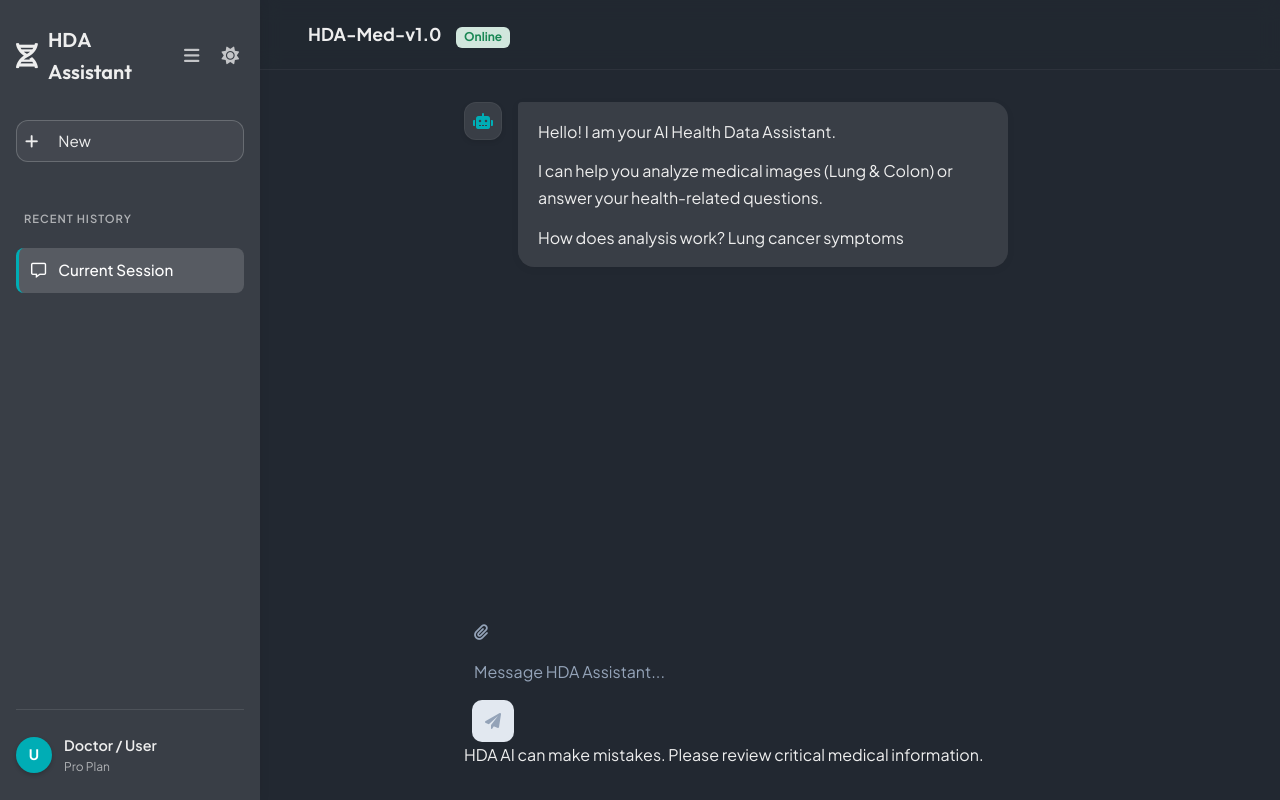
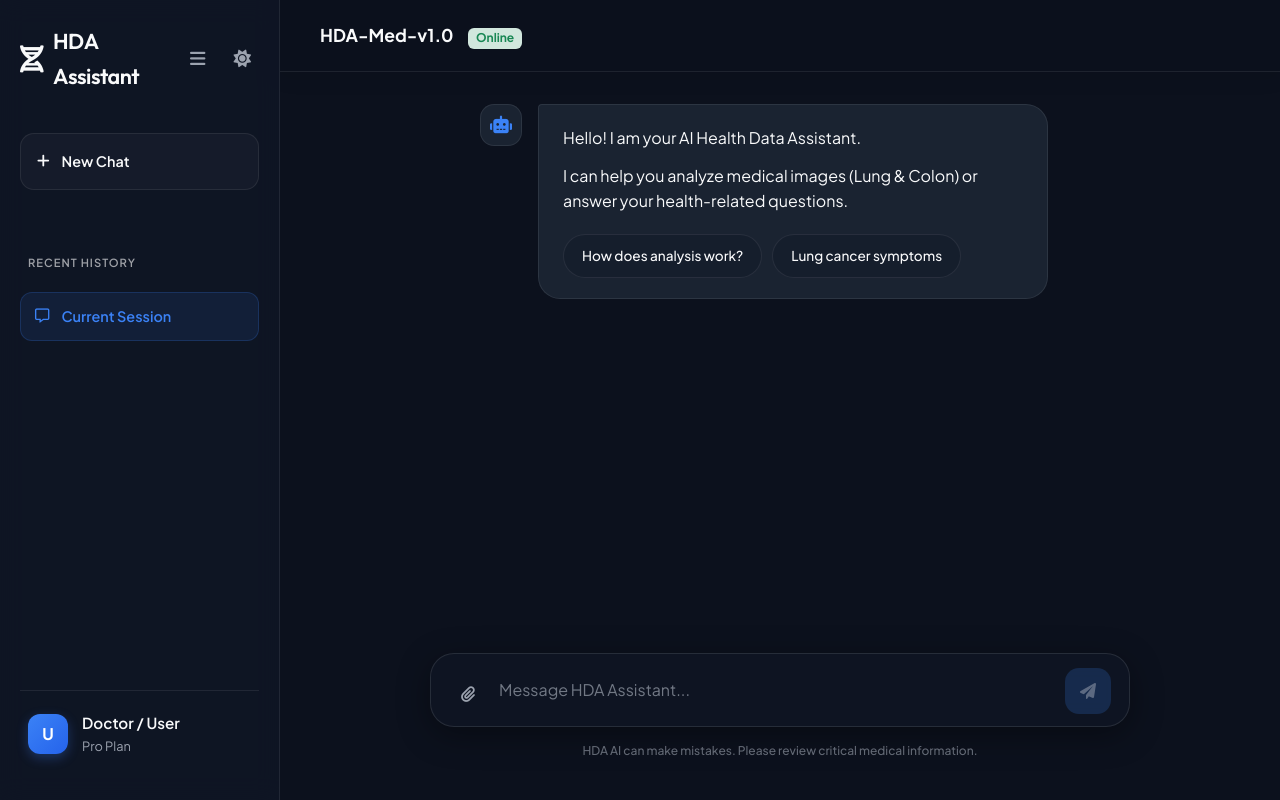
Before and after one commit to blackeagle686/hda_v3, a FastAPI app: page / in a window 1280 px wide. Run offline with FastAPI, Linux system fonts and the light colour scheme; some libraries are stand-ins or nearby versions.

Commit message:
fix style

```diff
--- a/static/css/style.css
+++ b/static/css/style.css
@@ -1,54 +1,61 @@
 :root {
-    /* Default Dark Theme (Matches user request) */
-    --bg-color: #222831;
-    --sidebar-bg: #393E46;
-    --sidebar-text: #EEEEEE;
-    --chat-bg: #222831;
-    --primary-color: #00ADB5;
-    --primary-hover: #008C94;
-    --user-msg-bg: #00ADB5;
-    --ai-msg-bg: #393E46;
-    --border-color: #393E46;
-    --text-primary: #EEEEEE;
-    --text-secondary: #B0BEC5;
+    /* Premium Dark Theme - Neo-Glass */
+    --bg-color: #0c111d;
+    --sidebar-bg: rgba(17, 24, 39, 0.7);
+    --sidebar-text: #f9fafb;
+    --chat-bg: #0c111d;
+    --primary-color: #3b82f6;
+    --primary-hover: #2563eb;
+    --user-msg-bg: #3b82f6;
+    --ai-msg-bg: rgba(31, 41, 55, 0.8);
+    --border-color: rgba(255, 255, 255, 0.08);
+    --text-primary: #f9fafb;
+    --text-secondary: #9ca3af;
 
-    /* Semantic Variables for Hardcoded Colors */
-    --header-bg: rgba(34, 40, 49, 0.8);
-    --header-border: rgba(255, 255, 255, 0.05);
-    --input-bg: #393E46;
-    --input-border: rgba(255, 255, 255, 0.08);
-    --card-bg: #393E46;
-    --chip-bg: #393E46;
-    --scrollbar-thumb: #393E46;
-    --scrollbar-thumb-hover: #00ADB5;
-    --toggle-btn-hover: rgba(255, 255, 255, 0.1);
+    /* Semantic Glassmorphism & Depth */
+    --header-bg: rgba(12, 17, 29, 0.8);
+    --header-border: rgba(255, 255, 255, 0.08);
+    --input-bg: rgba(17, 24, 39, 0.6);
+    --input-border: rgba(255, 255, 255, 0.1);
+    --card-bg: rgba(17, 24, 39, 0.5);
+    --chip-bg: rgba(17, 24, 39, 0.4);
+    --scrollbar-thumb: rgba(156, 163, 175, 0.2);
+    --scrollbar-thumb-hover: #3b82f6;
+    --toggle-btn-hover: rgba(255, 255, 255, 0.05);
+
+    /* Shadows & Effects */
+    --shadow-glass: 0 8px 32px 0 rgba(0, 0, 0, 0.36);
+    --blur-glass: 12px;
 
     --font-sans: 'Plus Jakarta Sans', sans-serif;
+    --font-display: 'Outfit', sans-serif;
 }
 
 [data-theme="light"] {
-    --bg-color: #FFF8DE;
-    --sidebar-bg: #576A8F;
-    --sidebar-text: #FFF8DE;
-    --chat-bg: #FFF8DE;
-    --primary-color: #FF7444;
-    --primary-hover: #E65C2B;
-    --user-msg-bg: #FF7444;
-    --ai-msg-bg: #B7BDF7;
-    --border-color: #576A8F;
-    --text-primary: #222222;
-    --text-secondary: #555555;
+    --bg-color: #f9fafb;
+    --sidebar-bg: rgba(243, 244, 246, 0.8);
+    --sidebar-text: #111827;
+    --chat-bg: #ffffff;
+    --primary-color: #3b82f6;
+    --primary-hover: #2563eb;
+    --user-msg-bg: #3b82f6;
+    --ai-msg-bg: #f3f4f6;
+    --border-color: rgba(0, 0, 0, 0.05);
+    --text-primary: #111827;
+    --text-secondary: #6b7280;
 
-    /* Semantic Variables for Light Theme */
-    --header-bg: rgba(255, 255, 255, 0.5);
+    /* Semantic Glassmorphism & Depth - Light */
+    --header-bg: rgba(255, 255, 255, 0.8);
     --header-border: rgba(0, 0, 0, 0.05);
-    --input-bg: #ffffff;
+    --input-bg: rgba(255, 255, 255, 0.9);
     --input-border: rgba(0, 0, 0, 0.08);
     --card-bg: #ffffff;
-    --chip-bg: #ffffff;
-    --scrollbar-thumb: #cbd5e1;
-    --scrollbar-thumb-hover: #94a3b8;
-    --toggle-btn-hover: rgba(0, 0, 0, 0.05);
+    --chip-bg: #f3f4f6;
+    --scrollbar-thumb: rgba(0, 0, 0, 0.1);
+    --scrollbar-thumb-hover: #3b82f6;
+    --toggle-btn-hover: rgba(0, 0, 0, 0.03);
+
+    --shadow-glass: 0 8px 32px 0 rgba(0, 0, 0, 0.05);
 }
 
 
@@ -62,11 +69,12 @@ body {
     height: 100vh;
     overflow: hidden;
     line-height: 1.6;
+    -webkit-font-smoothing: antialiased;
+    transition: background-color 0.4s ease;
 }
 
-/* Custom Scrollbar */
 ::-webkit-scrollbar {
-    width: 8px;
+    width: 6px;
 }
 
 ::-webkit-scrollbar-track {
@@ -75,7 +83,7 @@ body {
 
 ::-webkit-scrollbar-thumb {
     background: var(--scrollbar-thumb);
-    border-radius: 4px;
+    border-radius: 20px;
 }
 
 ::-webkit-scrollbar-thumb:hover {
@@ -90,22 +98,23 @@ body {
 
 /* Sidebar */
 .sidebar {
-    width: 260px;
+    width: 280px;
     background-color: var(--sidebar-bg);
     color: var(--sidebar-text);
     display: flex;
     flex-direction: column;
-    padding: 1.5rem 1rem;
+    padding: 1.5rem 1.25rem;
     flex-shrink: 0;
-    transition: width 0.3s cubic-bezier(0.4, 0, 0.2, 1);
+    transition: all 0.4s cubic-bezier(0.4, 0, 0.2, 1);
     overflow: hidden;
-    box-shadow: 2px 0 10px rgba(0, 0, 0, 0.05);
+    backdrop-filter: blur(var(--blur-glass));
+    border-right: 1px solid var(--border-color);
     z-index: 10;
 }
 
 .sidebar.collapsed {
-    width: 80px;
-    padding: 1.5rem 0.5rem;
+    width: 84px;
+    padding: 1.5rem 0.75rem;
 }
 
 .sidebar.collapsed .logo-text,
@@ -118,17 +127,12 @@ body {
 
 .sidebar.collapsed .logo-area {
     justify-content: center;
-    padding-left: 0;
+    flex-direction: column;
+    gap: 1.5rem;
 }
 
-.sidebar.collapsed .new-chat-btn {
-    justify-content: center;
-}
-
-.sidebar.collapsed .history-item {
-    justify-content: center;
-}
-
+.sidebar.collapsed .new-chat-btn,
+.sidebar.collapsed .history-item,
 .sidebar.collapsed .user-profile {
     justify-content: center;
 }
@@ -136,13 +140,15 @@ body {
 .toggle-btn {
     background: none;
     border: none;
-    color: rgba(255, 255, 255, 0.7);
+    color: var(--text-secondary);
     cursor: pointer;
     font-size: 1.1rem;
-    padding: 5px;
-    margin-left: auto;
+    padding: 8px;
+    display: flex;
+    align-items: center;
+    justify-content: center;
     transition: 0.2s;
-    border-radius: 4px;
+    border-radius: 10px;
 }
 
 .toggle-btn:hover {
@@ -150,52 +156,46 @@ body {
     background-color: var(--toggle-btn-hover);
 }
 
-.sidebar.collapsed .toggle-btn {
-    margin-left: 0;
-    margin-top: 10px;
-    display: none;
+.logo-area .toggle-btn {
+    margin-left: auto;
 }
 
-/* Fix for toggle button in collapsed mode */
-.sidebar.collapsed .logo-area {
-    flex-direction: column;
-    gap: 15px;
-    margin-bottom: 1rem;
-}
-
-.sidebar.collapsed .toggle-btn {
-    display: block;
+.sidebar.collapsed .logo-area .toggle-btn {
+    margin-left: 0;
 }
 
 .logo-area {
-    font-family: 'Outfit', sans-serif;
-    font-weight: 600;
-    font-size: 1.25rem;
-    margin-bottom: 2rem;
+    font-family: var(--font-display);
+    font-weight: 700;
+    font-size: 1.35rem;
+    margin-bottom: 2.5rem;
     display: flex;
     align-items: center;
     gap: 12px;
     color: var(--sidebar-text);
+    letter-spacing: -0.025em;
 }
 
 .new-chat-btn {
-    border: 1px solid rgba(255, 255, 255, 0.2);
-    border-radius: 12px;
-    padding: 12px;
+    border: 1px solid var(--border-color);
+    border-radius: 14px;
+    padding: 14px;
     cursor: pointer;
-    transition: all 0.2s ease;
-    font-size: 0.95rem;
+    transition: all 0.3s ease;
+    font-size: 0.9rem;
+    font-weight: 600;
     display: flex;
     align-items: center;
-    gap: 10px;
-    background-color: rgba(255, 255, 255, 0.05);
+    gap: 12px;
+    background-color: rgba(255, 255, 255, 0.03);
     color: var(--sidebar-text);
 }
 
 .new-chat-btn:hover {
-    background-color: rgba(255, 255, 255, 0.1);
-    transform: translateY(-1px);
-    box-shadow: 0 4px 6px rgba(0, 0, 0, 0.1);
+    background-color: rgba(255, 255, 255, 0.08);
+    transform: translateY(-2px);
+    box-shadow: var(--shadow-glass);
+    border-color: var(--primary-color);
 }
 
 .hist-label {
@@ -209,60 +209,64 @@ body {
 }
 
 .history-item {
-    padding: 10px 12px;
-    border-radius: 8px;
+    padding: 12px 14px;
+    border-radius: 12px;
     cursor: pointer;
-    font-size: 0.95rem;
+    font-size: 0.9rem;
+    font-weight: 500;
     display: flex;
     align-items: center;
     gap: 12px;
-    color: rgba(255, 255, 255, 0.8);
-    transition: all 0.2s;
+    color: var(--text-secondary);
+    transition: all 0.3s cubic-bezier(0.4, 0, 0.2, 1);
+    border: 1px solid transparent;
 }
 
 .history-item:hover {
-    background-color: rgba(255, 255, 255, 0.1);
-    color: #fff;
+    background-color: rgba(255, 255, 255, 0.05);
+    color: var(--text-primary);
+    transform: translateX(4px);
 }
 
 .history-item.active {
-    background-color: rgba(255, 255, 255, 0.15);
-    color: #fff;
-    font-weight: 500;
-    border-left: 3px solid var(--primary-color);
+    background-color: rgba(59, 130, 246, 0.1);
+    color: var(--primary-color);
+    font-weight: 600;
+    border-color: rgba(59, 130, 246, 0.2);
 }
 
 .user-profile {
     margin-top: auto;
     display: flex;
     align-items: center;
-    gap: 12px;
-    padding-top: 1.5rem;
-    border-top: 1px solid rgba(255, 255, 255, 0.1);
+    gap: 14px;
+    padding: 1.25rem 0.5rem;
+    border-top: 1px solid var(--border-color);
 }
 
 .avatar {
-    width: 36px;
-    height: 36px;
-    border-radius: 50%;
-    background-color: var(--primary-color);
+    width: 40px;
+    height: 40px;
+    border-radius: 12px;
+    background: linear-gradient(135deg, var(--primary-color), var(--primary-hover));
     color: white;
     display: flex;
     justify-content: center;
     align-items: center;
     font-weight: 700;
-    font-size: 0.9rem;
-    box-shadow: 0 2px 4px rgba(0, 0, 0, 0.2);
+    font-size: 1rem;
+    box-shadow: 0 4px 12px rgba(59, 130, 246, 0.3);
 }
 
 .user-info .name {
-    font-size: 0.9rem;
+    font-size: 0.95rem;
     font-weight: 600;
+    color: var(--text-primary);
 }
 
 .user-info .status {
-    font-size: 0.75rem;
-    color: rgba(255, 255, 255, 0.6);
+    font-size: 0.8rem;
+    color: var(--text-secondary);
 }
 
 /* Chat Area */
@@ -275,16 +279,16 @@ body {
 }
 
 .chat-header {
-    height: 70px;
+    height: 72px;
     border-bottom: 1px solid var(--header-border);
-    /* Softer border */
     display: flex;
     align-items: center;
-    padding: 0 3rem;
+    padding: 0 2.5rem;
     justify-content: space-between;
     background-color: var(--header-bg);
-    /* Slight transparency */
-    backdrop-filter: blur(10px);
+    backdrop-filter: blur(var(--blur-glass));
+    box-shadow: 0 4px 20px rgba(0, 0, 0, 0.1);
+    z-index: 5;
 }
 
 .model-name {
@@ -331,20 +335,22 @@ body {
 }
 
 .avatar-icon {
-    width: 38px;
-    height: 38px;
-    border-radius: 12px;
+    width: 42px;
+    height: 42px;
+    border-radius: 14px;
     display: flex;
     justify-content: center;
     align-items: center;
     flex-shrink: 0;
-    box-shadow: 0 2px 5px rgba(0, 0, 0, 0.1);
+    font-size: 1.1rem;
+    box-shadow: var(--shadow-md);
 }
 
 .ai-message .avatar-icon {
-    background-color: var(--sidebar-bg);
+    background-color: var(--ai-msg-bg);
     color: var(--primary-color);
     border: 1px solid var(--header-border);
+    backdrop-filter: blur(4px);
 }
 
 .user-message {
@@ -358,69 +364,70 @@ body {
 
 .message-content {
     font-size: 1rem;
-    line-height: 1.7;
+    line-height: 1.6;
     color: var(--text-primary);
-    padding: 1rem 1.25rem;
-    max-width: 80%;
-    box-shadow: 0 2px 8px rgba(0, 0, 0, 0.05);
+    padding: 1.25rem 1.5rem;
+    max-width: 85%;
     position: relative;
     word-wrap: break-word;
+    border-radius: 20px;
+    transition: all 0.3s ease;
 }
 
 .ai-message .message-content {
     background-color: var(--ai-msg-bg);
-    border-radius: 4px 16px 16px 16px;
-    /* Speech bubble shape */
-    color: var(--text-primary);
-    /* Slightly darker text for contrast on light blue */
+    border-radius: 4px 22px 22px 22px;
+    backdrop-filter: blur(4px);
+    border: 1px solid var(--border-color);
+    box-shadow: var(--shadow-md);
 }
 
 .user-message .message-content {
     background-color: var(--user-msg-bg);
-    border-radius: 16px 4px 16px 16px;
-    color: #fff;
-    /* White text on orange */
+    border-radius: 22px 4px 22px 22px;
+    color: #ffffff;
+    box-shadow: 0 8px 16px rgba(59, 130, 246, 0.2);
 }
 
 .message-content p {
-    margin-bottom: 0.75rem;
+    margin: 0;
 }
 
-.message-content p:last-child {
-    margin-bottom: 0;
+.message-content p+p {
+    margin-top: 0.75rem;
 }
 
-/* Input Area */
+/* Input Area - Floating & Premium */
 .input-area {
-    padding: 2rem 20%;
-    padding-bottom: 2rem;
-    background: linear-gradient(180deg, rgba(34, 40, 49, 0) 0%, var(--bg-color) 60%);
+    padding: 2rem 15%;
+    padding-bottom: 2.5rem;
+    background: linear-gradient(to top, var(--bg-color) 40%, transparent);
     position: relative;
+    z-index: 5;
 }
 
 @media (max-width: 1200px) {
     .input-area {
-        padding: 2rem 5%;
+        padding: 1.5rem 5%;
     }
 }
 
 .input-wrapper {
-    .input-wrapper {
     background-color: var(--input-bg);
     border: 1px solid var(--input-border);
-        border-radius: 16px;
-        padding: 12px;
+    border-radius: 24px;
+    padding: 12px 18px;
     display: flex;
     align-items: flex-end;
-        box-shadow: 0 8px 20px -4px rgba(0, 0, 0, 0.1);
-        transition: all 0.3s cubic-bezier(0.25, 0.8, 0.25, 1);
+    backdrop-filter: blur(var(--blur-glass));
+    box-shadow: var(--shadow-glass);
+    transition: all 0.4s cubic-bezier(0.4, 0, 0.2, 1);
 }
 
 .input-wrapper:focus-within {
-        box-shadow: 0 12px 24px -4px rgba(230, 92, 43, 0.25);
-        /* Orange tinted shadow */
     border-color: var(--primary-color);
-        transform: translateY(-2px);
+    transform: translateY(-4px);
+    box-shadow: 0 12px 40px rgba(0, 0, 0, 0.4);
 }
 
 textarea {
@@ -428,7 +435,7 @@ body {
     border: none;
     outline: none;
     resize: none;
-        padding: 10px;
+    padding: 12px;
     font-family: inherit;
     font-size: 1rem;
     max-height: 200px;
@@ -438,7 +445,8 @@ body {
 }
 
 textarea::placeholder {
-        color: #94a3b8;
+    color: var(--text-secondary);
+    opacity: 0.7;
 }
 
 .attach-btn,
@@ -446,10 +454,10 @@ body {
     background: none;
     border: none;
     cursor: pointer;
-        padding: 10px;
-        border-radius: 10px;
-        color: #94a3b8;
-        transition: all 0.2s;
+    padding: 12px;
+    border-radius: 14px;
+    color: var(--text-secondary);
+    transition: all 0.3s ease;
     display: flex;
     align-items: center;
     justify-content: center;
@@ -458,45 +466,63 @@ body {
 .attach-btn:hover {
     background-color: var(--toggle-btn-hover);
     color: var(--text-primary);
+    transform: rotate(15deg);
 }
 
 .send-btn {
     background-color: var(--primary-color);
     color: white;
-        margin-left: 8px;
-        width: 42px;
-        height: 42px;
+    margin-left: 10px;
+    width: 46px;
+    height: 46px;
+    box-shadow: 0 4px 12px rgba(59, 130, 246, 0.4);
 }
 
 .send-btn:hover {
     background-color: var(--primary-hover);
-        transform: scale(1.05);
+    transform: scale(1.1) rotate(-5deg);
+    box-shadow: 0 6px 16px rgba(59, 130, 246, 0.5);
 }
 
 .send-btn:disabled {
-        background-color: #e2e8f0;
+    background-color: rgba(59, 130, 246, 0.2);
     cursor: not-allowed;
-        color: #94a3b8;
+    color: rgba(255, 255, 255, 0.3);
     transform: none;
+    box-shadow: none;
 }
 
 .footer-text {
     text-align: center;
     font-size: 0.75rem;
-        color: #94a3b8;
-        margin-top: 12px;
+    color: var(--text-secondary);
+    margin-top: 14px;
     font-weight: 500;
+    opacity: 0.6;
 }
 
 /* Custom Components */
 .result-card {
-        border: 1px solid rgba(0, 0, 0, 0.1);
-        border-radius: 16px;
-        padding: 1.5rem;
-        margin-top: 1rem;
-        margin-top: 1rem;
+    border: 1px solid var(--border-color);
+    border-radius: 20px;
+    padding: 1.75rem;
+    margin-top: 1.25rem;
     background-color: var(--card-bg);
-        box-shadow: 0 4px 12px rgba(0, 0, 0, 0.05);
+    backdrop-filter: blur(8px);
+    box-shadow: var(--shadow-lg);
+    animation: slideUp 0.5s ease;
+}
+
+@keyframes slideUp {
+    from {
+        opacity: 0;
+        transform: translateY(20px);
+    }
+
+    to {
+        opacity: 1;
+        transform: translateY(0);
+    }
 }
 
 .heatmap-toggle-btn {
@@ -504,7 +530,7 @@ body {
     color: var(--primary-color);
     cursor: pointer;
     text-decoration: none;
-        margin-top: 8px;
+    margin-top: 10px;
     display: inline-block;
     font-weight: 600;
 }
@@ -515,37 +541,41 @@ body {
 
 .suggestion-chips {
     display: flex;
-        gap: 12px;
-        margin-top: 16px;
+    gap: 10px;
+    margin-top: 20px;
     flex-wrap: wrap;
 }
 
 .chip {
     background-color: var(--chip-bg);
-        padding: 8px 16px;
-        border-radius: 20px;
-        font-size: 0.9rem;
+    padding: 10px 18px;
+    border-radius: 100px;
+    font-size: 0.85rem;
     color: var(--text-primary);
     cursor: pointer;
-        border: 1px solid rgba(87, 106, 143, 0.2);
-        transition: all 0.2s;
+    border: 1px solid var(--border-color);
+    transition: all 0.3s ease;
     font-weight: 500;
-        box-shadow: 0 2px 4px rgba(0, 0, 0, 0.02);
 }
 
 .chip:hover {
     border-color: var(--primary-color);
-        background-color: var(--bg-color);
+    background-color: rgba(59, 130, 246, 0.1);
     color: var(--primary-color);
-        transform: translateY(-1px);
-        box-shadow: 0 4px 8px rgba(0, 0, 0, 0.08);
+    transform: translateY(-2px);
+    box-shadow: var(--shadow-md);
 }
 
 .typing-indicator {
-        font-style: italic;
-        color: #94a3b8;
+    font-style: normal;
+    color: var(--text-secondary);
     font-size: 0.9rem;
-        margin-top: 8px;
-        margin-left: 55px;
-        /* Alignment with message content */
+    display: flex;
+    align-items: center;
+    gap: 8px;
+    font-weight: 500;
 }
+
+.typing-indicator i {
+    color: var(--primary-color);
+}
--- a/templates/index.html
+++ b/templates/index.html
@@ -37,8 +37,8 @@
                 </button>
             </div>
 
-            <div class="new-chat-btn p-2" onclick="location.reload()">
-                <i class="fa-solid fa-plus"></i> <span></span>New</span>
+            <div class="new-chat-btn p-3 mb-3" onclick="location.reload()">
+                <i class="fa-solid fa-plus"></i> <span>New Chat</span>
             </div>
 
             <div class="hist-label p-2">Recent History</div>
```
Lines whose indentation alone changed are shown as unchanged.
